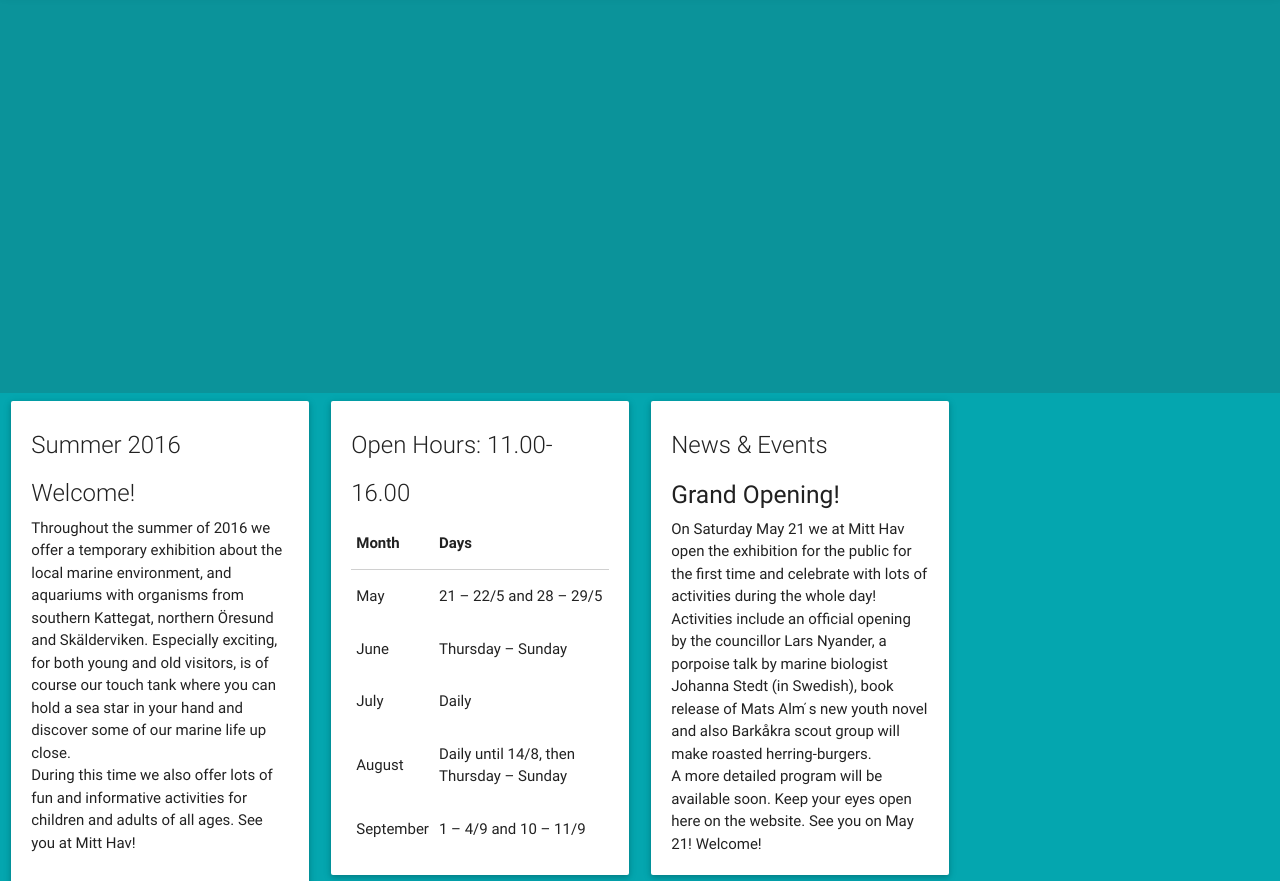
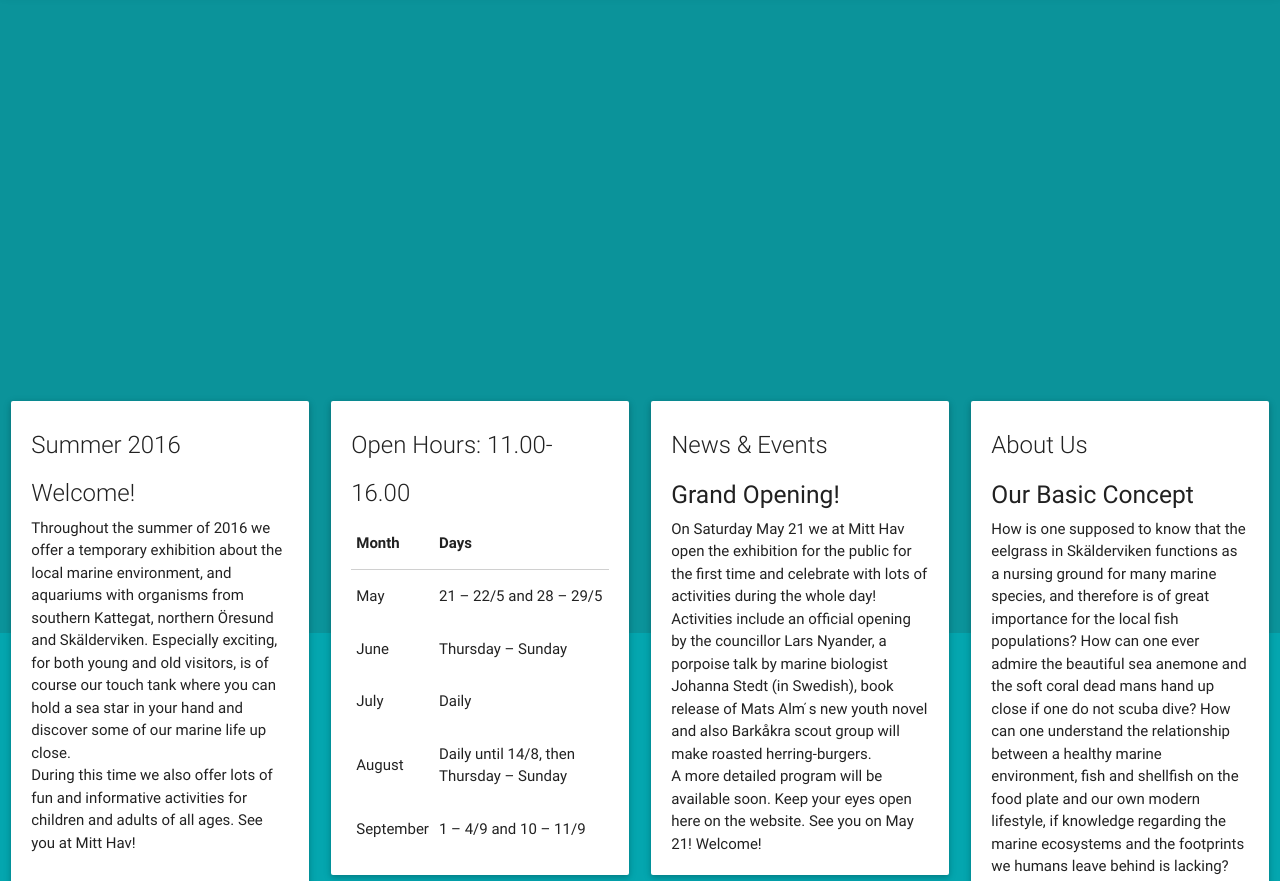
Before and after one commit to xtreemze/AngelholmMarineCenter, a plain HTML site: page index.html in a window 1280 px wide. Shown: the part 71-952 px from the top of the page. Drawn offline with nearby package versions, Linux system fonts and the light colour scheme.

Commit message:
Fixes to code
Completed cards and changed slideshow to 600px

```diff
--- a/css/style.css
+++ b/css/style.css
@@ -65,12 +65,12 @@ nav .brand-logo {
 .slider .slides {
     background-color: rgb(11, 147, 154) !important;
     margin: 0;
-    height: 400px;
+    height: 80vh;
 }
 .slider .slides li .caption {
     color: #fff;
     position: absolute;
-    top: 75%;
+    top: 60%;
     left: 10%;
     width: 80%;
     opacity: 0;
--- a/index.html
+++ b/index.html
@@ -119,21 +119,20 @@
                             <p> Activities include an official opening by the councillor Lars Nyander, a porpoise talk by marine biologist Johanna Stedt (in Swedish), book release of Mats Alm ́s new youth novel and also Barkåkra scout group will make roasted herring-burgers. </p>
                             <p> A more detailed program will be available soon. Keep your eyes open here on the website. See you on May 21! Welcome! </p>
                         </div>
-
+                   </div>
                 </div>
             </div>
             <div id="about" class="col m12 l3 scrollspy">
-                <div class="card-panel">
-                    <div class="blue white-text header section">
-                        <h3 class="orange-text text-lighten-3">About Us</h3>
-                        <h6>Learn about the origins of the Marina Project and what we have planned for the future.</h6> </div>
-                    <div class="row">
-                        <div class="col s12 sc-content">
+                <div class="card">
+                    <div class="card-content row">
+                        <span class="card-title">About Us</span>
+
+                        <div class="sc-content">
                             <h5>Our Basic Concept</h5>
-                            <p>How are one supposed to know that the eelgrass in Skälderviken function as nursing ground for many marine species, and therefore is of great importance for the local fish populations? How can one ever admire the beautiful sea anemone and the soft coral dead mans hand up close if one do not scuba dive? How can one understand the relationship between a healthy marine environment, fish and shellfish on the food plate and our own modern lifestyle, if knowledge regarding the marine ecosystems and the footprints we humans leave behind is lacking?</p>
+                            <p>How is one supposed to know that the eelgrass in Skälderviken functions as a nursing ground for many marine species, and therefore is of great importance for the local fish populations? How can one ever admire the beautiful sea anemone and the soft coral dead mans hand up close if one do not scuba dive? How can one understand the relationship between a healthy marine environment, fish and shellfish on the food plate and our own modern lifestyle, if knowledge regarding the marine ecosystems and the footprints we humans leave behind is lacking?</p>
                             <p>At Mitt Hav we want to encourage curiosity, and increase the knowledge and understanding for the marine environment and the species found in Swedish waters.</p>
                         </div>
-                    </div>
+
                 </div>
             </div>
         </div>
--- a/js/init.js
+++ b/js/init.js
@@ -10,7 +10,7 @@
         $('.slider').slider({
             full_width: true,
             indicators: true,
-            height: 800
+            height: 600
         });
 
     }); // end of document ready
```
